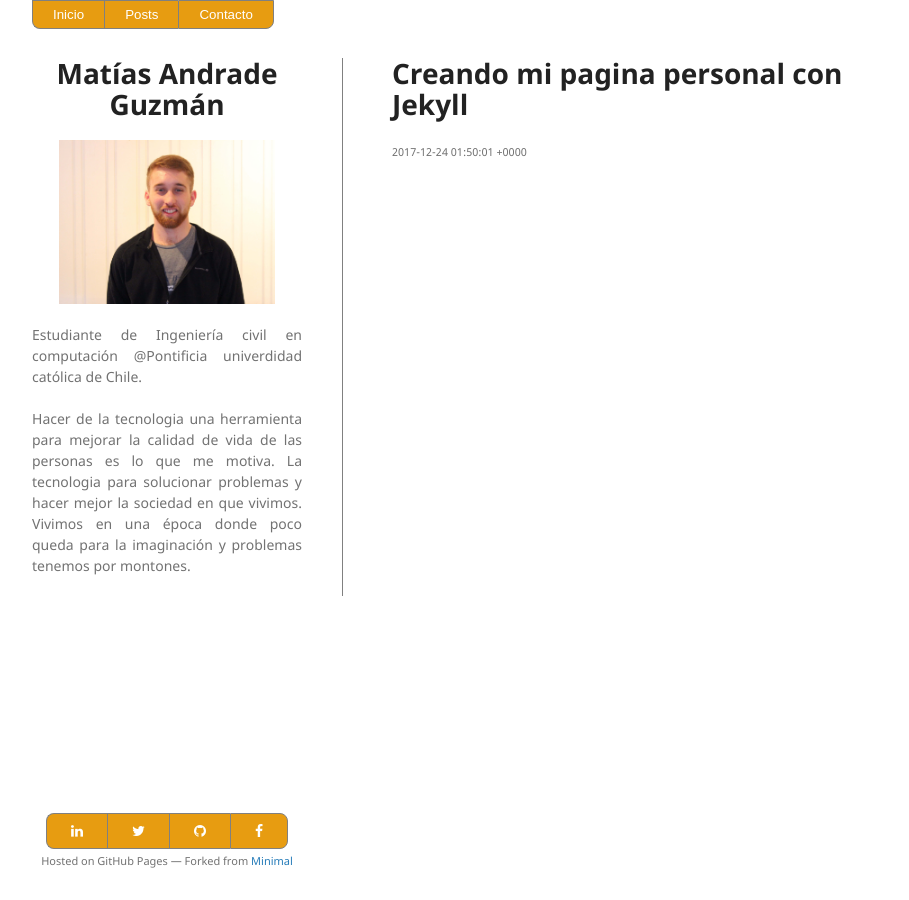
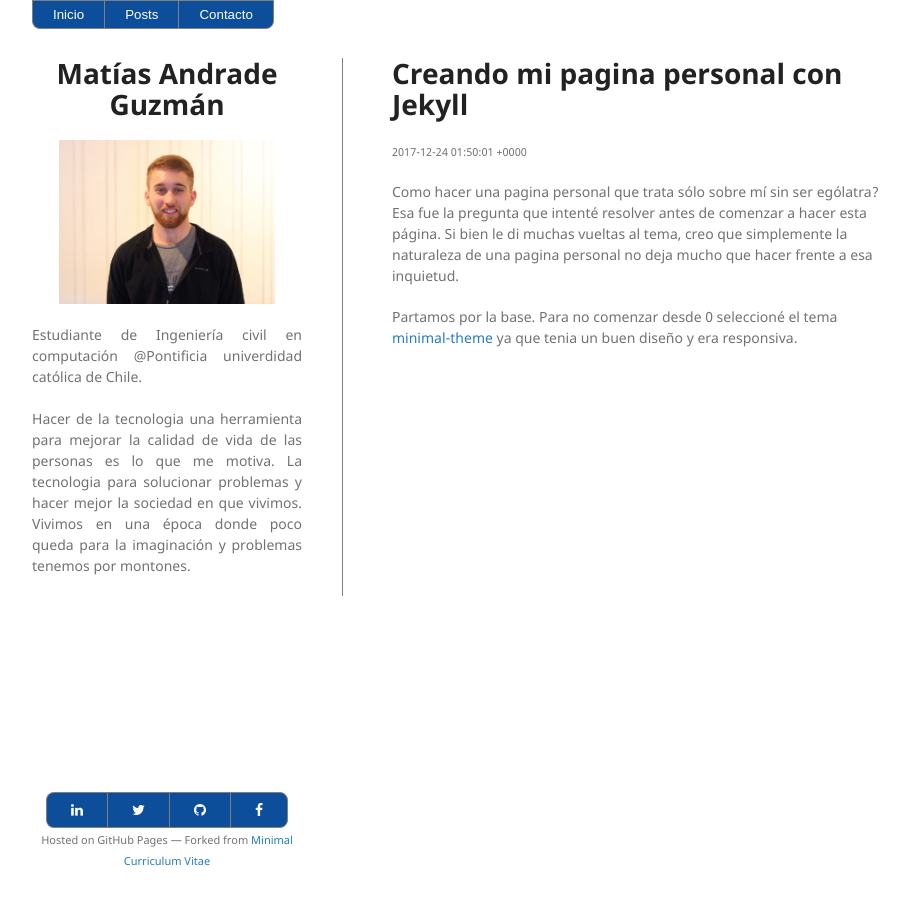
Before and after one commit to mandrade2/mandrade2.github.io, a Jekyll site: the page built from _posts/2017-12-24-Creando-mi-pagina-personal-con-jekyll.md, in a window 1280 px wide. Shown: the whole page, without its empty margins (178-1087 px from the left). Built offline with Jekyll 4.4.1, drawn with Linux system fonts in a browser that asks for light colours.

Commit message:
UI changes

```diff
--- a/_layouts/default.html
+++ b/_layouts/default.html
@@ -70,6 +70,10 @@
       <p>
         <small>Hosted on GitHub Pages &mdash; Forked from
           <a href="https://github.com/pages-themes/minimal">Minimal</a>
+          <br>
+          <small>
+            <a href="{{ " /assets/docs/cv.pdf "}}"> Curriculum Vitae</a>
+          </small>
         </small>
       </p>
     </footer>
--- a/_posts/2017-12-24-Creando-mi-pagina-personal-con-jekyll.md
+++ b/_posts/2017-12-24-Creando-mi-pagina-personal-con-jekyll.md
@@ -6,3 +6,7 @@ date:   2017-12-24 1:50:01
 
 # {{page.title}}
 <small>{{page.date}}</small>
+
+Como hacer una pagina personal que trata sólo sobre mí sin ser ególatra? Esa fue la pregunta que intenté resolver antes de comenzar a hacer esta página. Si bien le di muchas vueltas al tema, creo que simplemente la naturaleza de una pagina personal no deja mucho que hacer frente a esa inquietud.
+
+Partamos por la base. Para no comenzar desde 0 seleccioné el tema [minimal-theme]() ya que tenia un buen diseño y era responsiva.
--- a/_sass/custom.scss
+++ b/_sass/custom.scss
@@ -1,5 +1,8 @@
-$button-color:rgb(231, 156, 17);
-$hover-color:rgb(240, 179, 74);
+$button-color:#0c4e99;
+// $button-color:#0c4e99;
+// $button-color:rgb(231, 17, 17);
+// $button-color:rgb(231, 156, 17);
+$hover-color:#2c6eb9;
 #profile-pic {
     width: 80%;
     height: 80%;
@@ -98,8 +101,19 @@ screen and (max-width: 960px) {
         padding-bottom: 40px;
     }
     #dummybodyid {
+        //REVIEW:  why not working with body?
         padding-top: 0;
         margin-top: 0;
+    }
+    #profile-pic {
+        width: 40%;
+        height: 40%;
+        float: left;
+        padding-right: 10%
+    }
+    section {
+        position: static;
+        display: inline-block;
     }
 }
 
@@ -108,6 +122,6 @@ screen and (max-height: 710px) {
     header p {
         text-align: justify;
         overflow-y: scroll;
-        height: 150px;
+        height: 175px;
     }
 }
```
